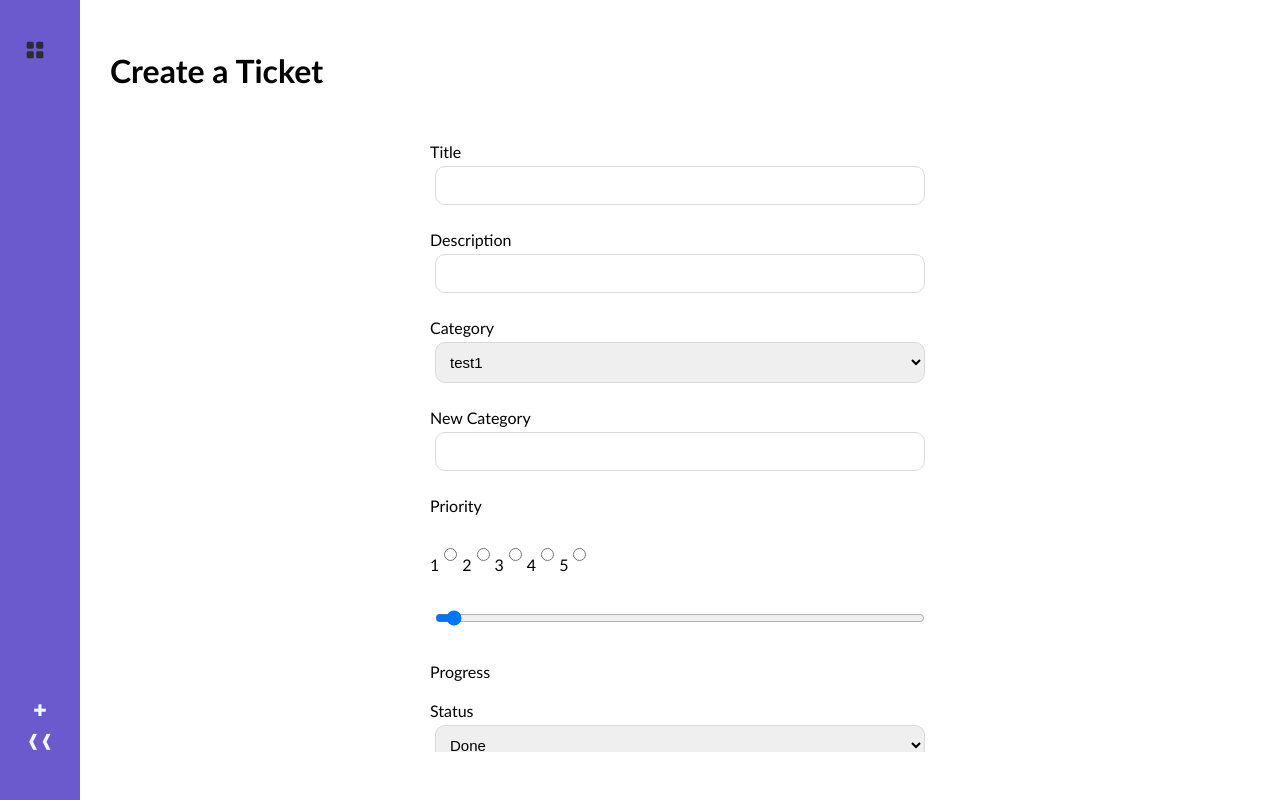
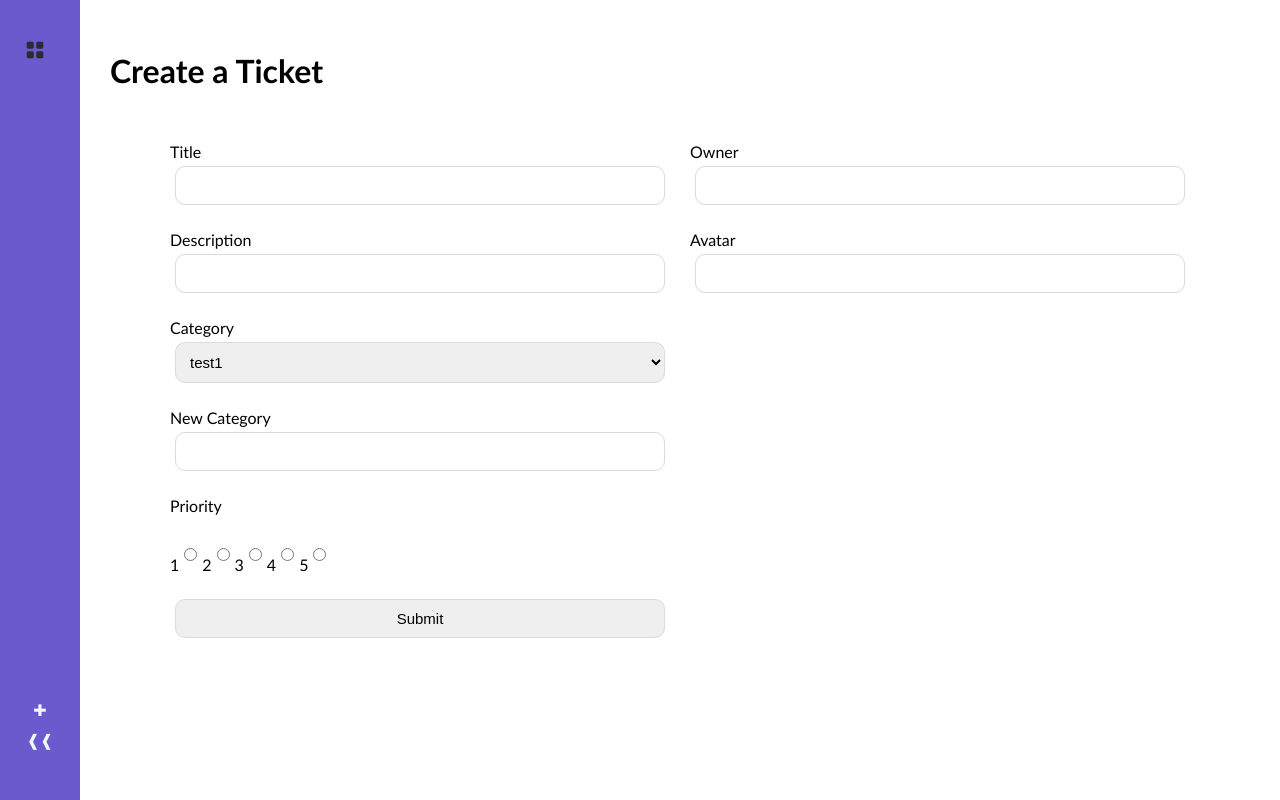
Before and after one commit to FernandoMoyano/Project-Manager-app, a React (Vite) app: page /ticket in a window 1280 px wide. Built offline with nearby package versions, Linux system fonts and the light colour scheme.

Commit message:
TicketPage-owner-avatar

```diff
--- a/src/pages/TicketPage/TicketPage.jsx
+++ b/src/pages/TicketPage/TicketPage.jsx
@@ -128,7 +128,7 @@ const TicketPage = () => {
 							/>
 						</div>
 
-						{/* {editMode &&  */}
+						{editMode && (
 							<>
 								<input
 									type="range"
@@ -140,17 +140,64 @@ const TicketPage = () => {
 									onChange={handleChange}
 								/>
 								<label htmlFor="progress">Progress</label>
-						</>
+
 								<label>Status</label>
 								<select
 									name="status"
 									value={formData.status}
 									onChange={handleChange}>
-							<option selected={formData.status === "done"} value="done">Done</option>
-							<option selected={formData.status === "working on it"} value="working on it">Working on it</option>
-							<option selected={formData.status === "stuck"} value="stuck">Stuck</option>
-							<option selected={formData.status === "not started"} value="donde">Not Started</option>
+									<option
+										selected={formData.status === "done"}
+										value="done">
+										Done
+									</option>
+									<option
+										selected={formData.status === "working on it"}
+										value="working on it">
+										Working on it
+									</option>
+									<option
+										selected={formData.status === "stuck"}
+										value="stuck">
+										Stuck
+									</option>
+									<option
+										selected={formData.status === "not started"}
+										value="donde">
+										Not Started
+									</option>
 								</select>
+							</>
+						)}
+						<input type="submit"/>
+					</section>
+
+					<section>
+					<label htmlFor="owner">Owner</label>
+							<input
+								id="Owner"
+								name="owner"
+								type="text"
+								onChange={handleChange}
+								required={true}
+								checked={formData.owner}
+							/>
+
+
+					<label htmlFor="avatar">Avatar</label>
+							<input
+								id="avatar"
+								name="avatar"
+								type="url"
+								onChange={handleChange}
+								required={true}
+								checked={formData.owner}
+							/>
+							<div className="img-preview">
+								{formData.avatar &&(
+									<img src={formData.avatar} alt="image"/>
+								)}
+							</div>
 					</section>
 				</form>
 			</div>
```
Lines whose indentation alone changed are shown as unchanged.
